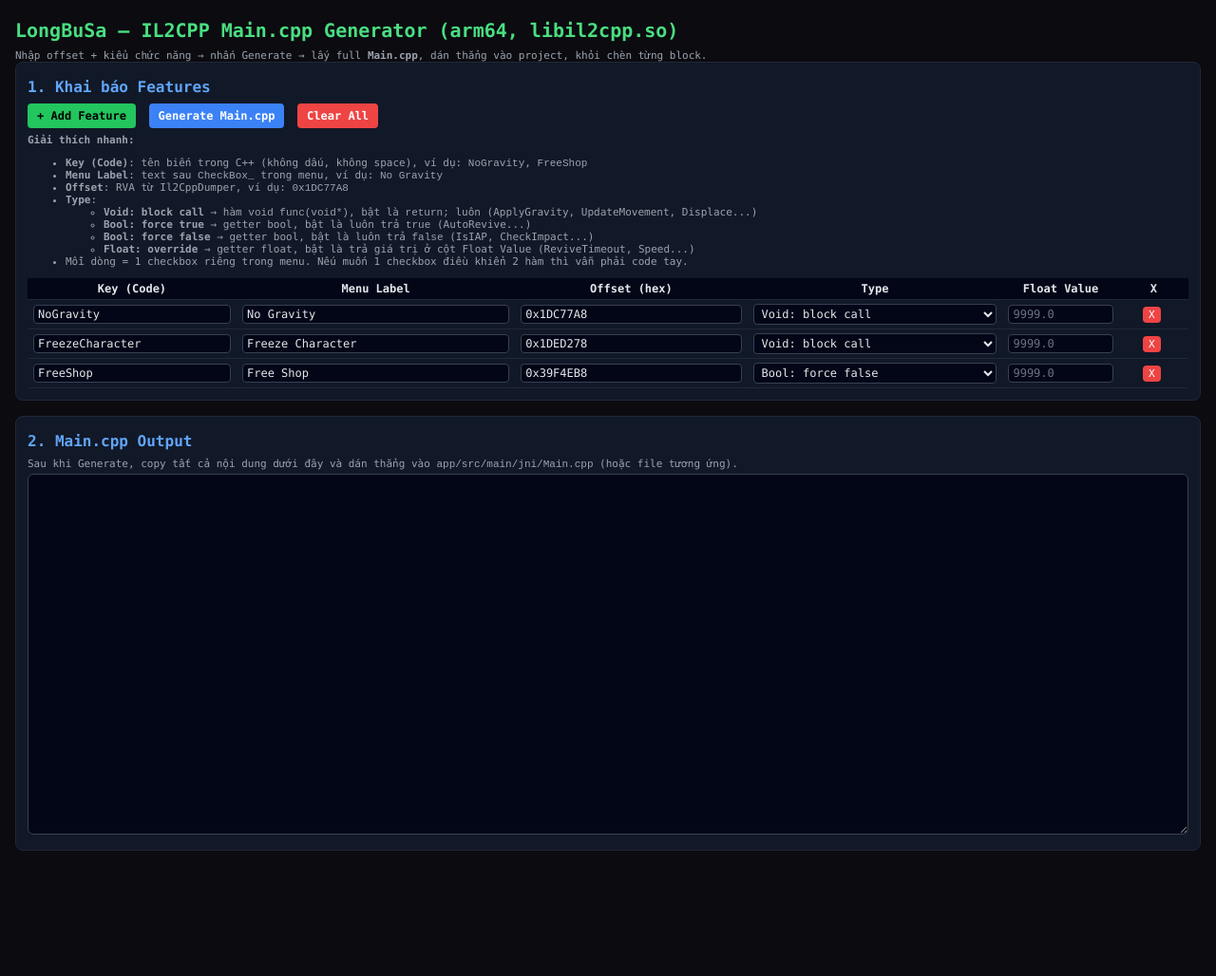
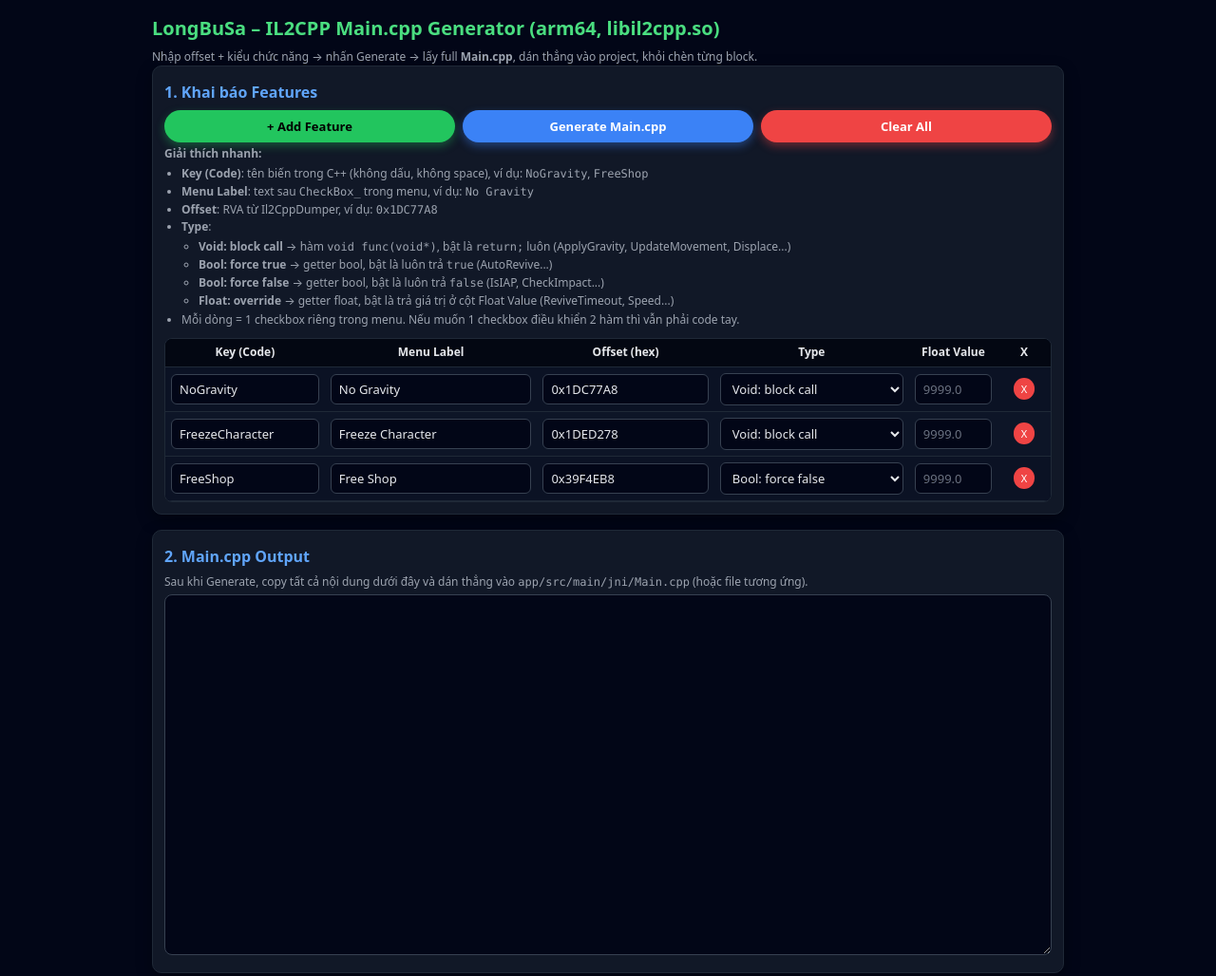
Before and after one commit to hothailong0-netizen/hothailong, a plain HTML site: page index.html in a window 1280 px wide. Shown: the whole page at 95% size. Before the commit the page ends 928 px from the top, so only its background shows below. Drawn offline with Linux system fonts and the light colour scheme.

Commit message:
Add files via upload

```diff
--- a/index.html
+++ b/index.html
@@ -3,110 +3,273 @@
 <head>
 <meta charset="UTF-8">
 <title>LongBuSa IL2CPP Main.cpp Generator (arm64)</title>
+<meta name="viewport" content="width=device-width, initial-scale=1.0">
 <style>
+    :root {
+        --bg-body: #020617;
+        --bg-card: #111827;
+        --border-subtle: #1f2937;
+        --text-main: #e5e7eb;
+        --text-muted: #9ca3af;
+        --accent-green: #22c55e;
+        --accent-blue: #3b82f6;
+        --accent-red: #ef4444;
+    }
+
+    * {
+        box-sizing: border-box;
+    }
+
     body {
-        font-family: Consolas, monospace;
-        background: #0b0b10;
-        color: #e5e7eb;
+        font-family: system-ui, -apple-system, BlinkMacSystemFont, "Segoe UI", sans-serif;
+        background: var(--bg-body);
+        color: var(--text-main);
         margin: 0;
-        padding: 16px;
+        padding: 12px;
+        line-height: 1.4;
     }
+
+    .page {
+        max-width: 960px;
+        margin: 0 auto;
+    }
+
     h1 {
         font-size: 20px;
         color: #4ade80;
         margin: 4px 0 8px;
+        word-break: break-word;
     }
+
     h2 {
         font-size: 16px;
         color: #60a5fa;
         margin: 4px 0 8px;
     }
+
     .card {
-        border: 1px solid #1f2937;
-        border-radius: 8px;
+        border: 1px solid var(--border-subtle);
+        border-radius: 10px;
         padding: 12px;
         margin-bottom: 16px;
-        background: #111827;
+        background: var(--bg-card);
+        box-shadow: 0 6px 16px rgba(0, 0, 0, 0.35);
     }
+
+    .small {
+        font-size: 12px;
+        color: var(--text-muted);
+    }
+
+    .actions-row {
+        display: flex;
+        flex-wrap: wrap;
+        gap: 8px;
+        margin: 8px 0 4px;
+    }
+
+    input,
+    select,
+    button,
+    textarea {
+        font-family: inherit;
+        font-size: 13px;
+    }
+
+    input,
+    select {
+        width: 100%;
+        padding: 6px 8px;
+        background: #020617;
+        color: var(--text-main);
+        border: 1px solid #374151;
+        border-radius: 6px;
+        outline: none;
+    }
+
+    input:focus,
+    select:focus,
+    textarea:focus {
+        border-color: #3b82f6;
+        box-shadow: 0 0 0 1px rgba(59, 130, 246, 0.5);
+    }
+
+    input::placeholder {
+        color: #6b7280;
+    }
+
+    .btn {
+        background: var(--accent-green);
+        border: none;
+        color: #000;
+        padding: 8px 12px;
+        border-radius: 999px;
+        cursor: pointer;
+        font-weight: 600;
+        white-space: nowrap;
+        touch-action: manipulation;
+        transition: transform 0.05s ease, box-shadow 0.1s ease, background 0.1s ease;
+        box-shadow: 0 4px 10px rgba(34, 197, 94, 0.35);
+        flex: 1 1 120px;
+        text-align: center;
+    }
+
+    .btn.secondary {
+        background: var(--accent-blue);
+        color: #fff;
+        box-shadow: 0 4px 10px rgba(59, 130, 246, 0.4);
+    }
+
+    .btn.danger {
+        background: var(--accent-red);
+        color: #fff;
+        box-shadow: 0 4px 10px rgba(239, 68, 68, 0.4);
+    }
+
+    .btn.small {
+        padding: 4px 8px;
+        font-size: 11px;
+        font-weight: 500;
+        flex: 0 0 auto;
+        border-radius: 999px;
+        box-shadow: none;
+    }
+
+    .btn:active {
+        transform: translateY(1px) scale(0.99);
+        box-shadow: none;
+    }
+
+    .table-wrapper {
+        margin-top: 10px;
+        border-radius: 8px;
+        border: 1px solid var(--border-subtle);
+        overflow-x: auto;
+        -webkit-overflow-scrolling: touch;
+        background: #020617;
+    }
+
     table {
         width: 100%;
         border-collapse: collapse;
-        margin-top: 8px;
+        min-width: 720px; /* giúp mobile chỉ cần vuốt ngang, không bị bóp quá nhỏ */
     }
-    th, td {
+
+    th,
+    td {
         border-bottom: 1px solid #1f2937;
-        padding: 4px 6px;
+        padding: 6px 6px;
         font-size: 12px;
         vertical-align: middle;
     }
+
     th {
-        background: #020617;
+        background: #030712;
+        position: sticky;
+        top: 0;
+        z-index: 1;
     }
-    input, select, button, textarea {
-        font-family: inherit;
-        font-size: 12px;
+
+    tbody tr:nth-child(odd) {
+        background: rgba(15, 23, 42, 0.7);
     }
-    input, select {
-        width: 100%;
-        box-sizing: border-box;
-        padding: 2px 4px;
-        background: #020617;
-        color: #e5e7eb;
-        border: 1px solid #374151;
-        border-radius: 4px;
+
+    tbody tr:nth-child(even) {
+        background: rgba(15, 23, 42, 0.9);
     }
-    input::placeholder {
-        color: #6b7280;
-    }
-    .btn {
-        background: #22c55e;
-        border: none;
-        color: #000;
-        padding: 6px 10px;
-        border-radius: 4px;
-        cursor: pointer;
-        font-weight: 600;
-        margin-right: 4px;
-    }
-    .btn.secondary {
-        background: #3b82f6;
-        color: #fff;
-    }
-    .btn.danger {
-        background: #ef4444;
-        color: #fff;
-    }
-    .btn.small {
-        padding: 2px 6px;
-        font-size: 11px;
-        font-weight: 500;
-    }
-    .btn:active {
-        transform: translateY(1px);
-    }
-    textarea {
-        width: 100%;
-        height: 380px;
-        box-sizing: border-box;
-        background: #020617;
-        color: #e5e7eb;
-        border-radius: 6px;
-        border: 1px solid #374151;
-        padding: 8px;
-        resize: vertical;
-        white-space: pre;
-    }
-    .small {
-        font-size: 11px;
-        color: #9ca3af;
-    }
+
     .row-actions {
         text-align: center;
         white-space: nowrap;
     }
+
+    textarea {
+        width: 100%;
+        height: 380px;
+        background: #020617;
+        color: var(--text-main);
+        border-radius: 8px;
+        border: 1px solid #374151;
+        padding: 10px;
+        resize: vertical;
+        white-space: pre;
+    }
+
+    code {
+        font-family: Consolas, Menlo, Monaco, "Courier New", monospace;
+        font-size: 12px;
+    }
+
+    ul {
+        padding-left: 18px;
+        margin: 4px 0;
+    }
+
+    li {
+        margin-bottom: 2px;
+    }
+
+    /* MOBILE TUNE */
+    @media (max-width: 768px) {
+        body {
+            padding: 10px;
+        }
+
+        h1 {
+            font-size: 18px;
+        }
+
+        h2 {
+            font-size: 15px;
+        }
+
+        .card {
+            padding: 10px;
+            margin-bottom: 12px;
+        }
+
+        .small {
+            font-size: 11px;
+        }
+
+        th,
+        td {
+            padding: 6px 4px;
+            font-size: 11px;
+        }
+
+        textarea {
+            height: 320px;
+            font-size: 12px;
+        }
+
+        .actions-row {
+            gap: 6px;
+        }
+
+        .btn {
+            font-size: 13px;
+            padding: 8px 10px;
+        }
+    }
+
+    @media (max-width: 480px) {
+        h1 {
+            font-size: 17px;
+        }
+
+        .card {
+            border-radius: 8px;
+        }
+
+        .table-wrapper {
+            border-radius: 6px;
+        }
+    }
 </style>
 </head>
 <body>
+<div class="page">
 
 <h1>LongBuSa – IL2CPP Main.cpp Generator (arm64, libil2cpp.so)</h1>
 <div class="small">
@@ -115,10 +278,14 @@
 
 <div class="card">
     <h2>1. Khai báo Features</h2>
+
+    <div class="actions-row">
         <button class="btn" id="addRowBtn">+ Add Feature</button>
         <button class="btn secondary" id="generateBtn">Generate Main.cpp</button>
         <button class="btn danger" id="clearBtn">Clear All</button>
-    <div class="small" style="margin-top:6px;">
+    </div>
+
+    <div class="small" style="margin-top:4px;">
         <b>Giải thích nhanh:</b>
         <ul>
             <li><b>Key (Code)</b>: tên biến trong C++ (không dấu, không space), ví dụ: <code>NoGravity</code>, <code>FreeShop</code></li>
@@ -136,6 +303,7 @@
         </ul>
     </div>
 
+    <div class="table-wrapper">
         <table id="featureTable">
             <thead>
             <tr>
@@ -152,6 +320,7 @@
             </tbody>
         </table>
     </div>
+</div>
 
 <div class="card">
     <h2>2. Main.cpp Output</h2>
@@ -160,6 +329,8 @@
     </div>
     <textarea id="cppOutput" readonly></textarea>
 </div>
+
+</div> <!-- /.page -->
 
 <script>
 (function () {
@@ -204,6 +375,7 @@
     addRowBtn.addEventListener('click', () => createRow());
 
     clearBtn.addEventListener('click', () => {
+        if (!confirm('Xóa hết tất cả dòng + output?')) return;
         tbody.innerHTML = '';
         outCpp.value = '';
     });
@@ -423,7 +595,7 @@ EGLBoolean (*orig_eglSwapBuffers)(EGLDisplay dpy, EGLSurface surface) = nullptr;
             }
         });
 
-        // 6) ESP / IMGUI (LED banner như bản của bạn)
+        // 6) ESP / IMGUI
         cpp += `
 // ======================================================
 // ESP / IMGUI
```
Lines whose indentation alone changed are shown as unchanged.
